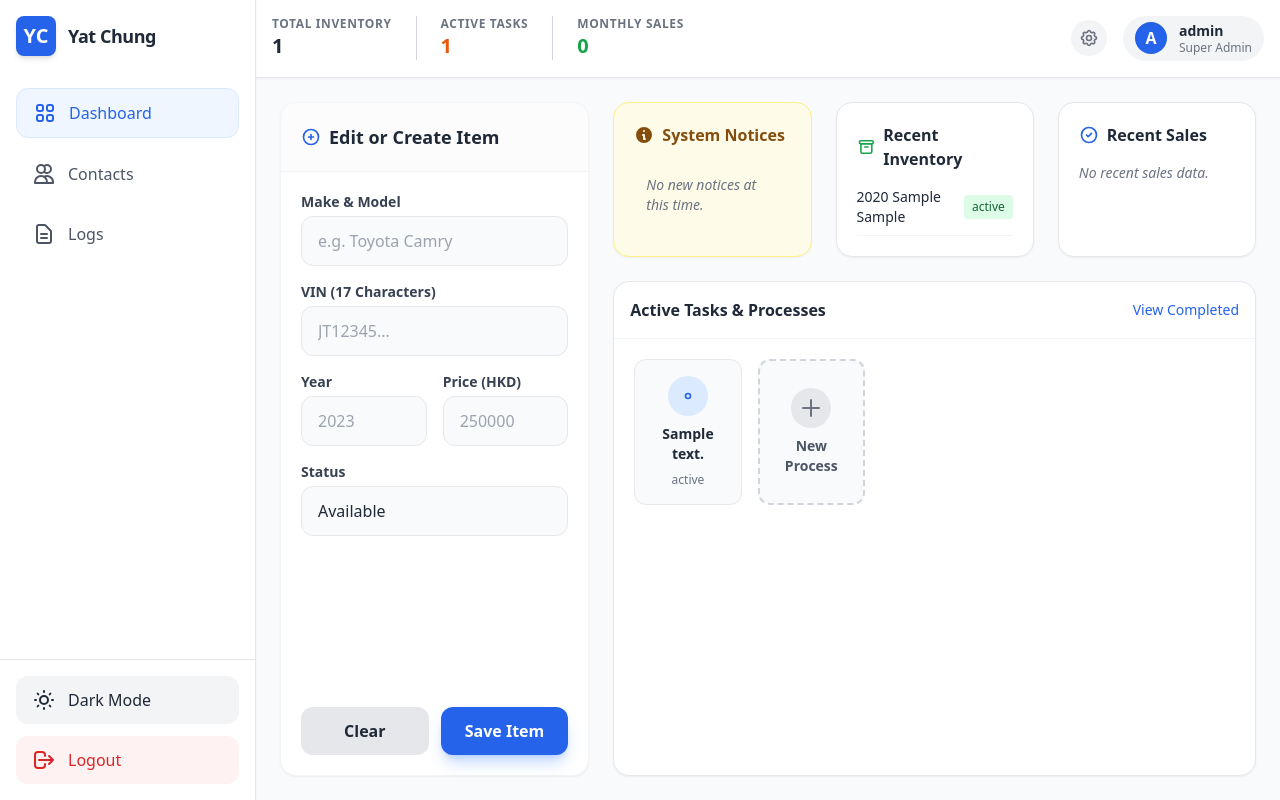
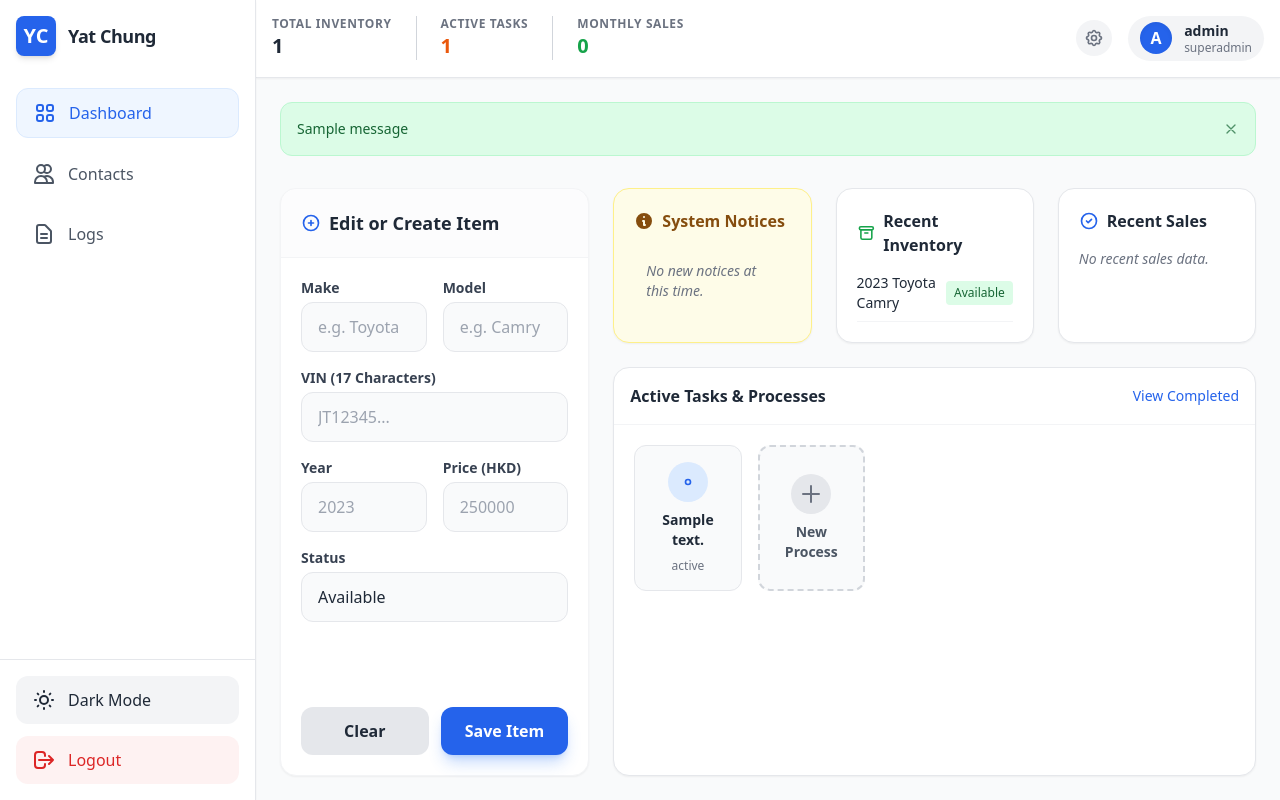
Before and after one commit to MathisLam/Car_dealership_inventory_management_system, a Flask app: page /dashboard in a window 1280 px wide. Run offline with Flask 3, Linux system fonts and the light colour scheme; a user stored in the database is signed in; tables that the repository leaves empty hold one stand-in row (values such as "Sample post"); one stand-in notice (Sample message) is shown; some libraries are stand-ins or nearby versions.

Commit message:
connect Add Inventory form to backend route

```diff
--- a/app.py
+++ b/app.py
@@ -3,6 +3,7 @@ from flask import Flask, render_template, request, redirect, url_for, flash
 from flask_sqlalchemy import SQLAlchemy
 from werkzeug.security import generate_password_hash, check_password_hash
 from flask_login import LoginManager, UserMixin, login_user, login_required, logout_user, current_user
+from functools import wraps
 
 # Initialize Flask App
 app = Flask(__name__)
@@ -63,9 +64,37 @@ class Task(db.Model):
     status = db.Column(db.String(20), default='Pending')
     assigned_to = db.Column(db.Integer, db.ForeignKey('users.id'), nullable=False)
 
+class AuditLog(db.Model):
+    """
+    Tracks user actions to satisfy PDPO DPP4 (Security of Personal Data).
+    """
+    __tablename__ = 'audit_logs'
+    id = db.Column(db.Integer, primary_key=True)
+    user_id = db.Column(db.Integer, db.ForeignKey('users.id'), nullable=False)
+    action = db.Column(db.String(255), nullable=False)
+    timestamp = db.Column(db.DateTime, default=db.func.current_timestamp())
+
+    user = db.relationship('User', backref=db.backref('audit_logs', lazy=True))
+
 @login_manager.user_loader
 def load_user(user_id):
     return User.query.get(int(user_id))
+
+# --- Custom RBAC Decorator ---
+def requires_roles(*roles):
+    """
+    Decorator to restrict access based on user roles.
+    Superadmins always have access.
+    """
+    def wrapper(f):
+        @wraps(f)
+        def wrapped(*args, **kwargs):
+            if current_user.role not in roles and current_user.role != 'superadmin':
+                flash('Access denied: You do not have the required permissions.', 'error')
+                return redirect(url_for('dashboard'))
+            return f(*args, **kwargs)
+        return wrapped
+    return wrapper
 
 # --- Routes ---
 
@@ -86,6 +115,12 @@ def login():
         user = User.query.filter_by(username=username).first()
         if user and user.check_password(password):
             login_user(user)
+
+            # Log the login action
+            log = AuditLog(user_id=user.id, action="Logged in")
+            db.session.add(log)
+            db.session.commit()
+
             return redirect(url_for('dashboard'))
         else:
             flash('Invalid username or password.', 'error')
@@ -94,11 +129,17 @@ def login():
 @app.route('/logout')
 @login_required
 def logout():
+    # Log the logout action before destroying the session
+    log = AuditLog(user_id=current_user.id, action="Logged out")
+    db.session.add(log)
+    db.session.commit()
+
     logout_user()
     return redirect(url_for('login'))
 
 @app.route('/add-inventory', methods=['POST'])
 @login_required
+@requires_roles('owner', 'co_owner', 'senior_staff', 'staff')
 def add_inventory():
     try:
         new_item = Inventory(
@@ -110,6 +151,11 @@ def add_inventory():
             status=request.form.get('status')
         )
         db.session.add(new_item)
+
+        # Log the inventory addition
+        log = AuditLog(user_id=current_user.id, action=f"Added inventory: {new_item.vin}")
+        db.session.add(log)
+
         db.session.commit()
         flash('Item added successfully!', 'success')
     except Exception as e:
@@ -119,11 +165,16 @@ def add_inventory():
 
 @app.route('/add-task', methods=['POST'])
 @login_required
+@requires_roles('owner', 'co_owner', 'senior_staff', 'staff')
 def add_task():
     description = request.form.get('description')
     if description:
         new_task = Task(description=description, assigned_to=current_user.id)
         db.session.add(new_task)
+
+        log = AuditLog(user_id=current_user.id, action="Added a new task")
+        db.session.add(log)
+
         db.session.commit()
         flash('Task added successfully!', 'success')
     return redirect(url_for('dashboard'))
--- /dev/null
+++ b/requirements.txt
@@ -0,0 +1,4 @@
+Flask3.0.3
+Flask-SQLAlchemy3.1.1
+Flask-Login0.6.3
+Werkzeug3.0.3
--- a/templates/dashboard.html
+++ b/templates/dashboard.html
@@ -62,7 +62,7 @@
                 <svg id="theme-icon-light" class="w-6 h-6" fill="none" stroke="currentColor" viewBox="0 0 24 24"><path stroke-linecap="round" stroke-linejoin="round" stroke-width="2" d="M12 3v1m0 16v1m9-9h-1M4 12H3m15.364 6.364l-.707-.707M6.343 6.343l-.707-.707m12.728 0l-.707.707M6.343 17.657l-.707.707M16 12a4 4 0 11-8 0 4 4 0 018 0z"></path></svg>
                 <span class="hidden md:inline" id="theme-text">Dark Mode</span>
             </button>
-            <a href="/logout" class="w-full flex items-center justify-center md:justify-start gap-3 px-4 py-3 bg-red-50 text-red-600 dark:bg-red-900/20 dark:text-red-400 hover:bg-red-100 dark:hover:bg-red-900/40 rounded-xl font-medium transition-colors">
+            <a href="{{ url_for('logout') }}" class="w-full flex items-center justify-center md:justify-start gap-3 px-4 py-3 bg-red-50 text-red-600 dark:bg-red-900/20 dark:text-red-400 hover:bg-red-100 dark:hover:bg-red-900/40 rounded-xl font-medium transition-colors">
                 <svg class="w-6 h-6" fill="none" stroke="currentColor" viewBox="0 0 24 24"><path stroke-linecap="round" stroke-linejoin="round" stroke-width="2" d="M17 16l4-4m0 0l-4-4m4 4H7m6 4v1a3 3 0 01-3 3H6a3 3 0 01-3-3V7a3 3 0 013-3h4a3 3 0 013 3v1"></path></svg>
                 <span class="hidden md:inline">Logout</span>
             </a>
@@ -110,6 +110,25 @@
             </div>
         </header>
 
+        <!-- Flash Messages Area -->
+        {% with messages = get_flashed_messages(with_categories=true) %}
+            {% if messages %}
+                <div class="px-4 pt-4 md:px-6 md:pt-6 pb-0">
+                    {% for category, message in messages %}
+                        <div class="p-4 mb-2 rounded-xl text-sm font-medium flex items-center justify-between
+                            {% if category == 'success' %} bg-green-100 text-green-800 border border-green-200 dark:bg-green-900/30 dark:text-green-400 dark:border-green-800/30
+                            {% elif category == 'error' %} bg-red-100 text-red-800 border border-red-200 dark:bg-red-900/30 dark:text-red-400 dark:border-red-800/30
+                            {% else %} bg-blue-100 text-blue-800 border border-blue-200 dark:bg-blue-900/30 dark:text-blue-400 dark:border-blue-800/30 {% endif %}">
+                            {{ message }}
+                            <button onclick="this.parentElement.remove()" class="text-current opacity-70 hover:opacity-100">
+                                <svg class="w-4 h-4" fill="none" stroke="currentColor" viewBox="0 0 24 24"><path stroke-linecap="round" stroke-linejoin="round" stroke-width="2" d="M6 18L18 6M6 6l12 12"></path></svg>
+                            </button>
+                        </div>
+                    {% endfor %}
+                </div>
+            {% endif %}
+        {% endwith %}
+
         <!-- Dashboard Content Grid -->
         <div class="flex-1 overflow-y-auto p-4 md:p-6">
             <div class="grid grid-cols-1 xl:grid-cols-3 gap-6 h-full">
@@ -122,39 +141,48 @@
                             Edit or Create Item
                         </h2>
                     </div>
-                    <form class="p-5 flex-1 flex flex-col gap-4">
-                        <div>
-                            <label class="block text-sm font-semibold text-gray-700 dark:text-gray-300 mb-1">Make & Model</label>
-                            <input type="text" placeholder="e.g. Toyota Camry" class="w-full px-4 py-3 rounded-xl bg-gray-50 dark:bg-gray-900 border border-gray-200 dark:border-gray-700 focus:ring-2 focus:ring-primary focus:outline-none transition-all dark:text-white">
+
+                    <!-- UPDATED FORM SECTION -->
+                    <form action="{{ url_for('add_inventory') }}" method="POST" class="p-5 flex-1 flex flex-col gap-4">
+                        <div class="grid grid-cols-2 gap-4">
+                            <div>
+                                <label class="block text-sm font-semibold text-gray-700 dark:text-gray-300 mb-1">Make</label>
+                                <input type="text" name="make" required placeholder="e.g. Toyota" class="w-full px-4 py-3 rounded-xl bg-gray-50 dark:bg-gray-900 border border-gray-200 dark:border-gray-700 focus:ring-2 focus:ring-primary focus:outline-none transition-all dark:text-white">
+                            </div>
+                            <div>
+                                <label class="block text-sm font-semibold text-gray-700 dark:text-gray-300 mb-1">Model</label>
+                                <input type="text" name="model" required placeholder="e.g. Camry" class="w-full px-4 py-3 rounded-xl bg-gray-50 dark:bg-gray-900 border border-gray-200 dark:border-gray-700 focus:ring-2 focus:ring-primary focus:outline-none transition-all dark:text-white">
+                            </div>
                         </div>
                         <div>
                             <label class="block text-sm font-semibold text-gray-700 dark:text-gray-300 mb-1">VIN (17 Characters)</label>
-                            <input type="text" placeholder="JT12345..." maxlength="17" class="w-full px-4 py-3 rounded-xl bg-gray-50 dark:bg-gray-900 border border-gray-200 dark:border-gray-700 focus:ring-2 focus:ring-primary focus:outline-none transition-all dark:text-white">
+                            <input type="text" name="vin" required placeholder="JT12345..." maxlength="17" class="w-full px-4 py-3 rounded-xl bg-gray-50 dark:bg-gray-900 border border-gray-200 dark:border-gray-700 focus:ring-2 focus:ring-primary focus:outline-none transition-all dark:text-white">
                         </div>
                         <div class="grid grid-cols-2 gap-4">
                             <div>
                                 <label class="block text-sm font-semibold text-gray-700 dark:text-gray-300 mb-1">Year</label>
-                                <input type="number" placeholder="2023" class="w-full px-4 py-3 rounded-xl bg-gray-50 dark:bg-gray-900 border border-gray-200 dark:border-gray-700 focus:ring-2 focus:ring-primary focus:outline-none transition-all dark:text-white">
+                                <input type="number" name="year" required placeholder="2023" class="w-full px-4 py-3 rounded-xl bg-gray-50 dark:bg-gray-900 border border-gray-200 dark:border-gray-700 focus:ring-2 focus:ring-primary focus:outline-none transition-all dark:text-white">
                             </div>
                             <div>
                                 <label class="block text-sm font-semibold text-gray-700 dark:text-gray-300 mb-1">Price (HKD)</label>
-                                <input type="number" placeholder="250000" class="w-full px-4 py-3 rounded-xl bg-gray-50 dark:bg-gray-900 border border-gray-200 dark:border-gray-700 focus:ring-2 focus:ring-primary focus:outline-none transition-all dark:text-white">
+                                <input type="number" name="price" required placeholder="250000" step="0.01" class="w-full px-4 py-3 rounded-xl bg-gray-50 dark:bg-gray-900 border border-gray-200 dark:border-gray-700 focus:ring-2 focus:ring-primary focus:outline-none transition-all dark:text-white">
                             </div>
                         </div>
                         <div>
                             <label class="block text-sm font-semibold text-gray-700 dark:text-gray-300 mb-1">Status</label>
-                            <select class="w-full px-4 py-3 rounded-xl bg-gray-50 dark:bg-gray-900 border border-gray-200 dark:border-gray-700 focus:ring-2 focus:ring-primary focus:outline-none transition-all dark:text-white appearance-none">
-                                <option>Available</option>
-                                <option>Reserved</option>
-                                <option>Sold</option>
+                            <select name="status" required class="w-full px-4 py-3 rounded-xl bg-gray-50 dark:bg-gray-900 border border-gray-200 dark:border-gray-700 focus:ring-2 focus:ring-primary focus:outline-none transition-all dark:text-white appearance-none">
+                                <option value="Available">Available</option>
+                                <option value="Reserved">Reserved</option>
+                                <option value="Sold">Sold</option>
                             </select>
                         </div>
 
                         <div class="mt-auto pt-4 grid grid-cols-2 gap-3">
-                            <button type="button" class="py-3 px-4 bg-gray-200 dark:bg-gray-700 hover:bg-gray-300 dark:hover:bg-gray-600 text-gray-800 dark:text-white rounded-xl font-bold transition-colors">Clear</button>
+                            <button type="reset" class="py-3 px-4 bg-gray-200 dark:bg-gray-700 hover:bg-gray-300 dark:hover:bg-gray-600 text-gray-800 dark:text-white rounded-xl font-bold transition-colors">Clear</button>
                             <button type="submit" class="py-3 px-4 bg-primary hover:bg-blue-700 text-white rounded-xl font-bold shadow-lg shadow-blue-500/30 transition-all">Save Item</button>
                         </div>
                     </form>
+                    <!-- END OF FORM SECTION -->
                 </div>
 
                 <!-- Right Column: Info Cards & Tasks -->
```
Also changed, not shown: instance/dealership_dev.db, 1 other file.
